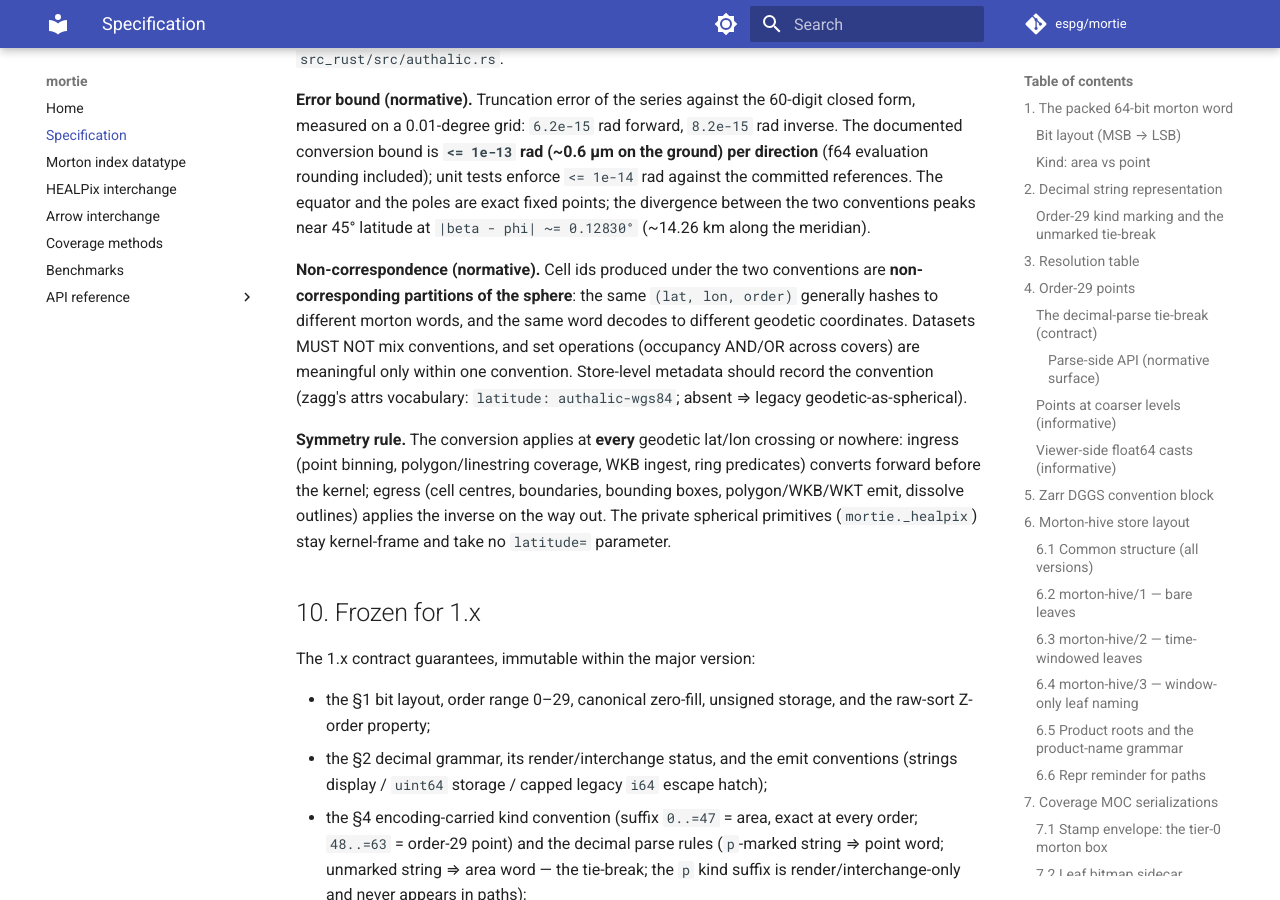
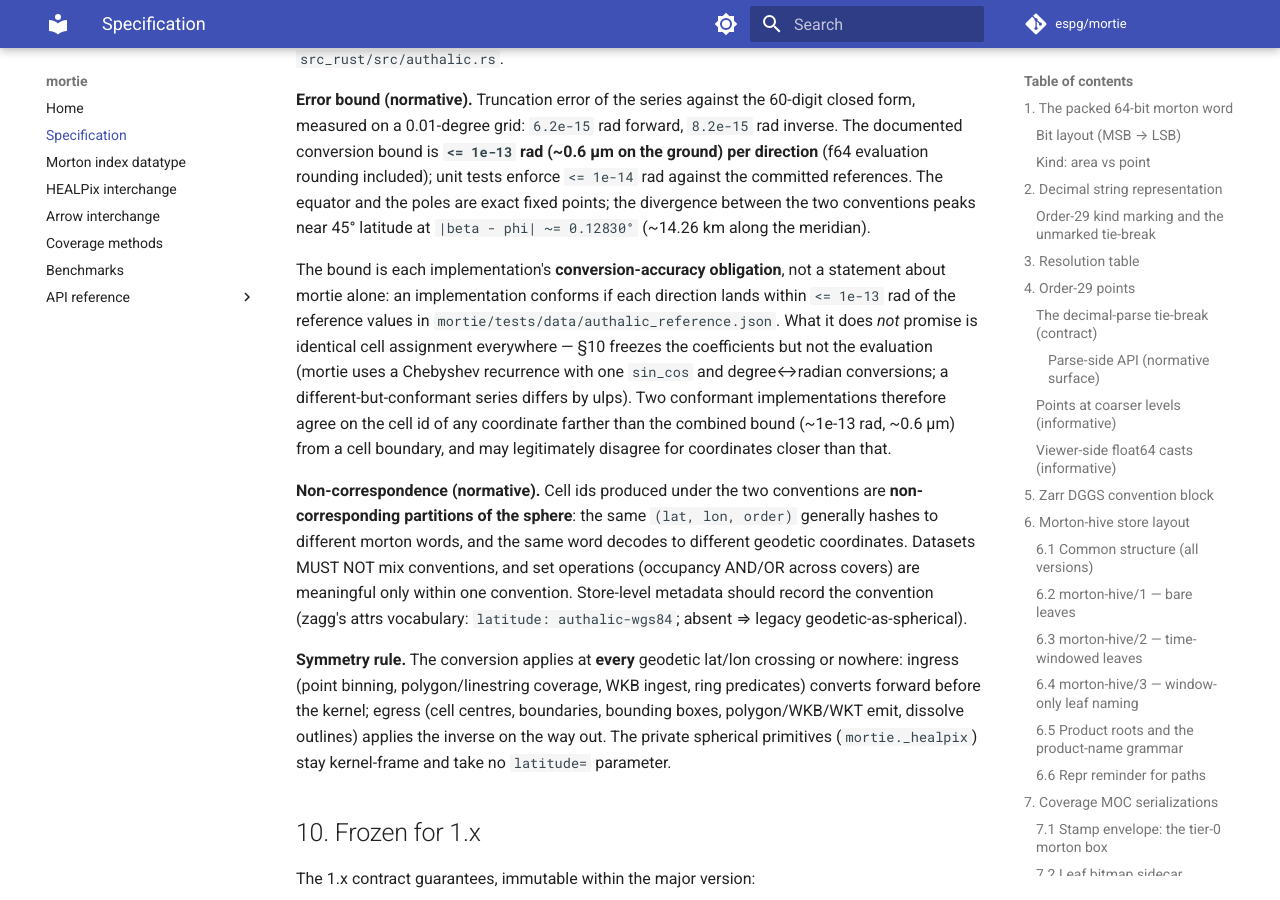
Before and after one commit to espg/mortie, an MkDocs documentation site: the page built from docs/specification.md, in a window 1280 px wide and 900 px high, scrolled down 15462 px. Built offline with MkDocs 1.6.1 and Material for MkDocs 9.7.7, drawn with Linux system fonts in a browser that asks for light colours; comment, search, counter and statistics services are not loaded; the version menu is left out.

Commit message:
fold review: say whose obligation the error bound is (issue #186)

```diff
--- a/docs/specification.md
+++ b/docs/specification.md
@@ -688,6 +688,17 @@ equator and the poles are exact fixed points; the divergence between the two
 conventions peaks near 45° latitude at `|beta - phi| ~= 0.12830°`
 (~14.26 km along the meridian).
 
+The bound is each implementation's **conversion-accuracy obligation**, not a
+statement about mortie alone: an implementation conforms if each direction
+lands within `<= 1e-13` rad of the reference values in
+`mortie/tests/data/authalic_reference.json`. What it does *not* promise is
+identical cell assignment everywhere — §10 freezes the coefficients but not
+the evaluation (mortie uses a Chebyshev recurrence with one `sin_cos` and
+degree↔radian conversions; a different-but-conformant series differs by
+ulps). Two conformant implementations therefore agree on the cell id of any
+coordinate farther than the combined bound (~1e-13 rad, ~0.6 µm) from a cell
+boundary, and may legitimately disagree for coordinates closer than that.
+
 **Non-correspondence (normative).** Cell ids produced under the two
 conventions are **non-corresponding partitions of the sphere**: the same
 `(lat, lon, order)` generally hashes to different morton words, and the same
```
